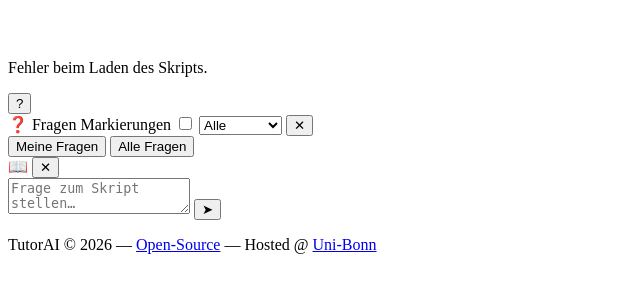
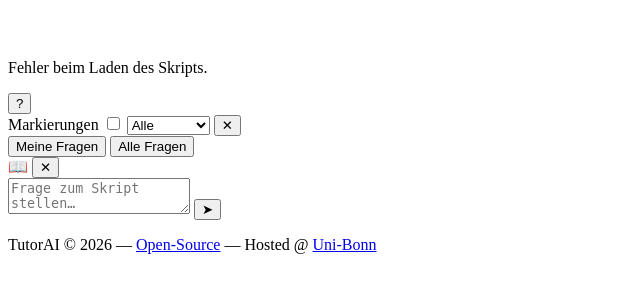
Before and after one commit to wandeln/TutorAI, a Python web app: template templates/course/script.html in a window 1280 px wide. Shown: the part 48-348 px from the top of the page, without its empty margins (0-640 px from the left). Run offline with Jinja, Linux system fonts and the light colour scheme; the template is opened without the code that fills it, so the values that code supplies are empty; some libraries are stand-ins or nearby versions.

Commit message:
improved handling of skript questions

```diff
--- a/templates/course/script.html
+++ b/templates/course/script.html
@@ -60,7 +60,6 @@
   <!-- Fragen-Dialog: eigene + alle Fragen, Composer mit Auswahl-Bezug, Markierungs-Modus -->
   <div id="sq-dialog" class="hidden fixed bottom-24 right-6 z-40 w-[440px] max-w-[calc(100vw-2rem)] h-[70vh] max-h-[640px] bg-white rounded-2xl shadow-2xl border border-gray-200 flex flex-col overflow-clip">
     <div class="flex items-center gap-2 px-4 py-2.5 border-b border-gray-100 bg-gray-50">
-      <span class="text-sm font-bold text-gray-700 shrink-0">❓ Fragen</span>
       <label class="flex items-center gap-1.5 cursor-pointer select-none shrink-0" title="Fragen im Skript markieren – ob eigene oder alle hängt von der Registerkarte ab">
         <span class="text-xs text-gray-600">Markierungen</span>
         <span class="relative inline-block w-9 h-5">
@@ -78,12 +77,14 @@
       <button id="sq-close" type="button" class="text-gray-400 hover:text-gray-700 text-lg leading-none px-1" title="Schließen">✕</button>
     </div>
     <div class="flex border-b border-gray-100 shrink-0">
-      <button id="sq-tab-mine" type="button" class="flex-1 py-2 text-sm font-semibold text-blue-600 border-b-2 border-blue-600 transition">Meine Fragen</button>
-      <button id="sq-tab-all" type="button" class="flex-1 py-2 text-sm font-semibold text-gray-400 border-b-2 border-transparent hover:text-gray-600 transition">Alle Fragen</button>
-    </div>
-    <!-- Tab „Meine“: Threads + Composer -->
-    <div id="sq-body-mine" class="flex-1 flex flex-col min-h-0">
-      <div id="sq-threads" class="flex-1 overflow-y-auto p-3 space-y-3"></div>
+      <button id="sq-tab-mine" type="button" class="flex-1 py-2 text-sm font-semibold text-gray-400 border-b-2 border-transparent hover:text-gray-600 transition">Meine Fragen</button>
+      <button id="sq-tab-all" type="button" class="flex-1 py-2 text-sm font-semibold text-blue-600 border-b-2 border-blue-600 transition">Alle Fragen</button>
+    </div>
+    <!-- Tab „Meine“: Threads -->
+    <div id="sq-body-mine" class="hidden flex-1 overflow-y-auto p-3 space-y-3"></div>
+    <!-- Tab „Alle“ -->
+    <div id="sq-body-all" class="flex-1 overflow-y-auto p-3 space-y-3"></div>
+    <!-- Composer: in beiden Tabs sichtbar -->
     <div class="border-t border-gray-100 p-3 shrink-0">
       <div id="sq-quote-chip" class="hidden mb-2 flex items-start gap-2 bg-yellow-50 border border-yellow-200 rounded-lg px-2.5 py-1.5 text-xs text-gray-700">
         <span class="flex-1 min-w-0 break-words">📖 <span id="sq-quote-text"></span> <span id="sq-quote-section" class="text-gray-400"></span></span>
@@ -94,9 +95,6 @@
         <button id="sq-send" type="button" class="bg-blue-600 hover:bg-blue-700 text-white w-10 h-10 rounded-lg text-lg transition shrink-0" title="Frage stellen">➤</button>
       </div>
     </div>
-    </div>
-    <!-- Tab „Alle“ -->
-    <div id="sq-body-all" class="hidden flex-1 overflow-y-auto p-3 space-y-3"></div>
   </div>
 
 {% endblock %}
@@ -889,7 +887,7 @@
   }
 
   async function sqRenderTab(which) {
-    const list = which === 'mine' ? document.getElementById('sq-threads') : document.getElementById('sq-body-all');
+    const list = which === 'mine' ? document.getElementById('sq-body-mine') : document.getElementById('sq-body-all');
     const scrollTop = list.scrollTop; // Sonst springt die Liste beim Re-Render (Status ändern, Polling) nach oben
     list.innerHTML = '';
     let items = which === 'mine' ? sqData.filter((q) => q.is_mine) : sqData;
@@ -989,7 +987,7 @@
     input.value = '';
     input.style.height = 'auto';
 
-    const list = document.getElementById('sq-threads');
+    const list = document.getElementById('sq-body-mine');
     const tempId = 'temp-' + Date.now();
     const empty = list.querySelector('p');
     if (empty) empty.remove();
@@ -1035,7 +1033,7 @@
   }
 
   // ─── Antworten + Löschen (Event-Delegation in beiden Tabs) ────
-  for (const container of [document.getElementById('sq-threads'), document.getElementById('sq-body-all')]) {
+  for (const container of [document.getElementById('sq-body-mine'), document.getElementById('sq-body-all')]) {
     // Status-Dropdown (offen / behandelt) — Chip selbst ist das Select
     container.addEventListener('change', async (e) => {
       const sel = e.target.closest('.sq-status-select');
@@ -1118,18 +1116,20 @@
   }
 
   // ─── Dialog: öffnen/schließen, Tabs ───────────────────────────
-  function sqOpenDialog() {
+  // focusInput: nur der "?"-Button fokussiert den Input (sonst springt auf
+  // mobilen Geräten bei Markierungsklick die Tastatur auf)
+  function sqOpenDialog(focusInput = false) {
     sqDialog.classList.remove('hidden');
     if (!sqLoaded) {
       sqLoaded = true;
       sqLoad();
     }
-    setTimeout(() => document.getElementById('sq-input').focus(), 50);
+    if (focusInput) setTimeout(() => document.getElementById('sq-input').focus(), 50);
   }
 
   // "?"-Button togglet den Dialog (zweiter Klick blendet ihn wieder aus)
   document.getElementById('script-question-fab').addEventListener('click', () => {
-    if (sqDialog.classList.contains('hidden')) sqOpenDialog();
+    if (sqDialog.classList.contains('hidden')) sqOpenDialog(true);
     else sqDialog.classList.add('hidden');
   });
   document.getElementById('sq-close').addEventListener('click', () => sqDialog.classList.add('hidden'));
@@ -1137,6 +1137,7 @@
   function sqSwitchTab(which) {
     const mine = which === 'mine';
     sqActiveTab = which; // Markierungs-Modus hängt vom aktiven Tab ab
+    localStorage.setItem('tutorai-script-tab-' + courseId, which);
     const tabMine = document.getElementById('sq-tab-mine');
     const tabAll = document.getElementById('sq-tab-all');
     const activeCls = 'flex-1 py-2 text-sm font-semibold transition text-blue-600 border-b-2 border-blue-600';
@@ -1149,6 +1150,8 @@
   }
   document.getElementById('sq-tab-mine').addEventListener('click', () => sqSwitchTab('mine'));
   document.getElementById('sq-tab-all').addEventListener('click', () => sqSwitchTab('all'));
+  // Tab-Wahl pro Kurs persistieren (Default: „Alle Fragen“)
+  sqSwitchTab(localStorage.getItem('tutorai-script-tab-' + courseId) === 'mine' ? 'mine' : 'all');
 
   // Status-Filter für beide Fragenlisten (offen / behandelt / alle)
   const sqFilterSelect = document.getElementById('sq-status-filter');
@@ -1706,11 +1709,16 @@
     setTimeout(() => {
       // Nur im aktiven Tab suchen: Die eigene Frage steht in beiden Listen,
       // sqDialog.querySelector fände sonst ggf. die (versteckte) im anderen Tab
-      const list = sqActiveTab === 'mine' ? document.getElementById('sq-threads') : document.getElementById('sq-body-all');
+      const list = sqActiveTab === 'mine' ? document.getElementById('sq-body-mine') : document.getElementById('sq-body-all');
       const el = list.querySelector(`.sq-thread[data-sq-id="${qid}"]`);
       if (el) sqFlashEl(el);
     }, 80);
   });
+
+  // Fragen direkt beim Seitenaufbau laden → die passenden Markierungen
+  // sind schon vor dem ersten Dialog-Klick im Skript sichtbar.
+  sqLoaded = true;
+  sqLoad();
 
   // ─── Polling: nur bei offenem Dialog + sichtbarem Tab ─────────
   setInterval(async () => {
```
Lines whose indentation alone changed are shown as unchanged.
